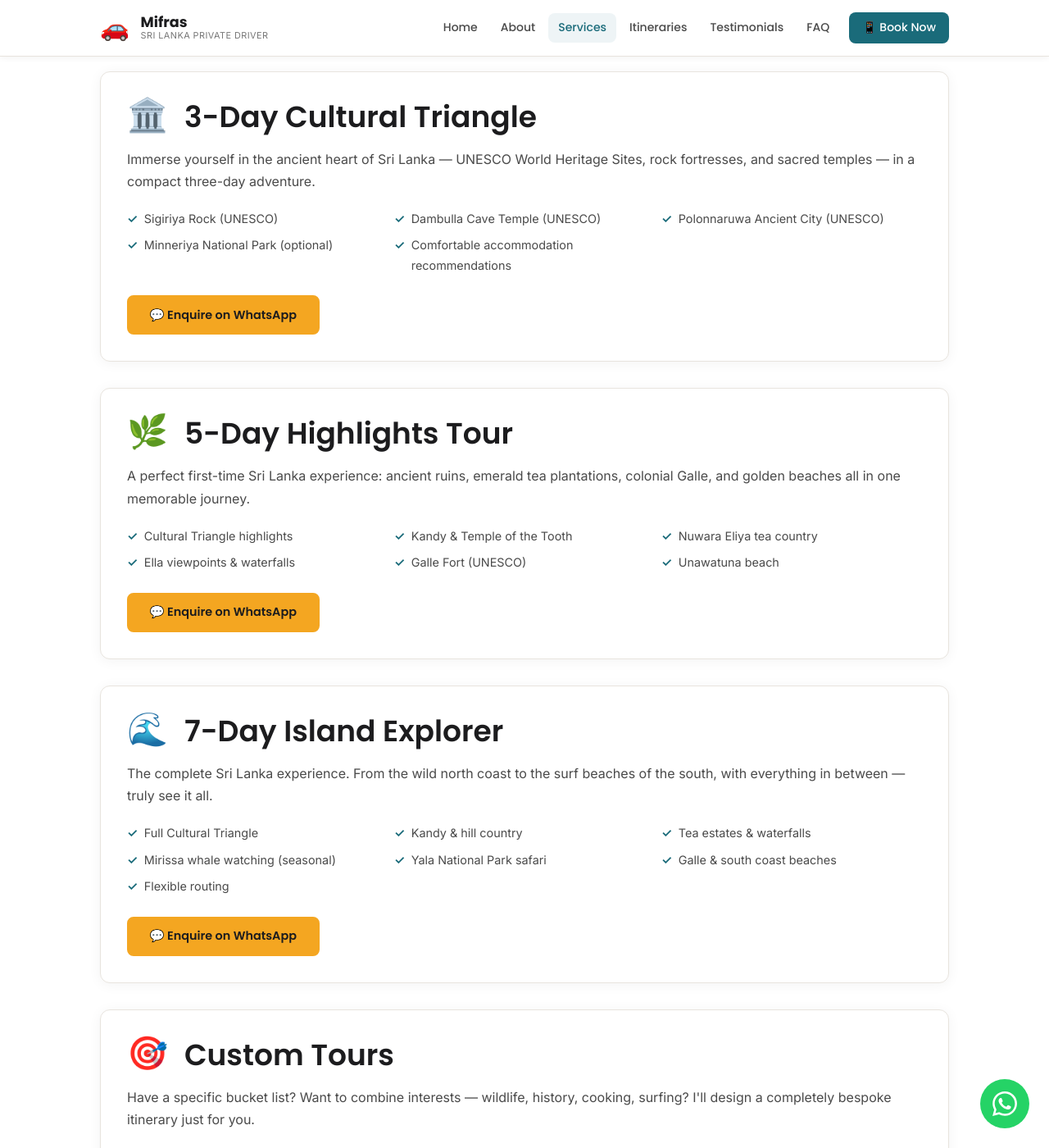
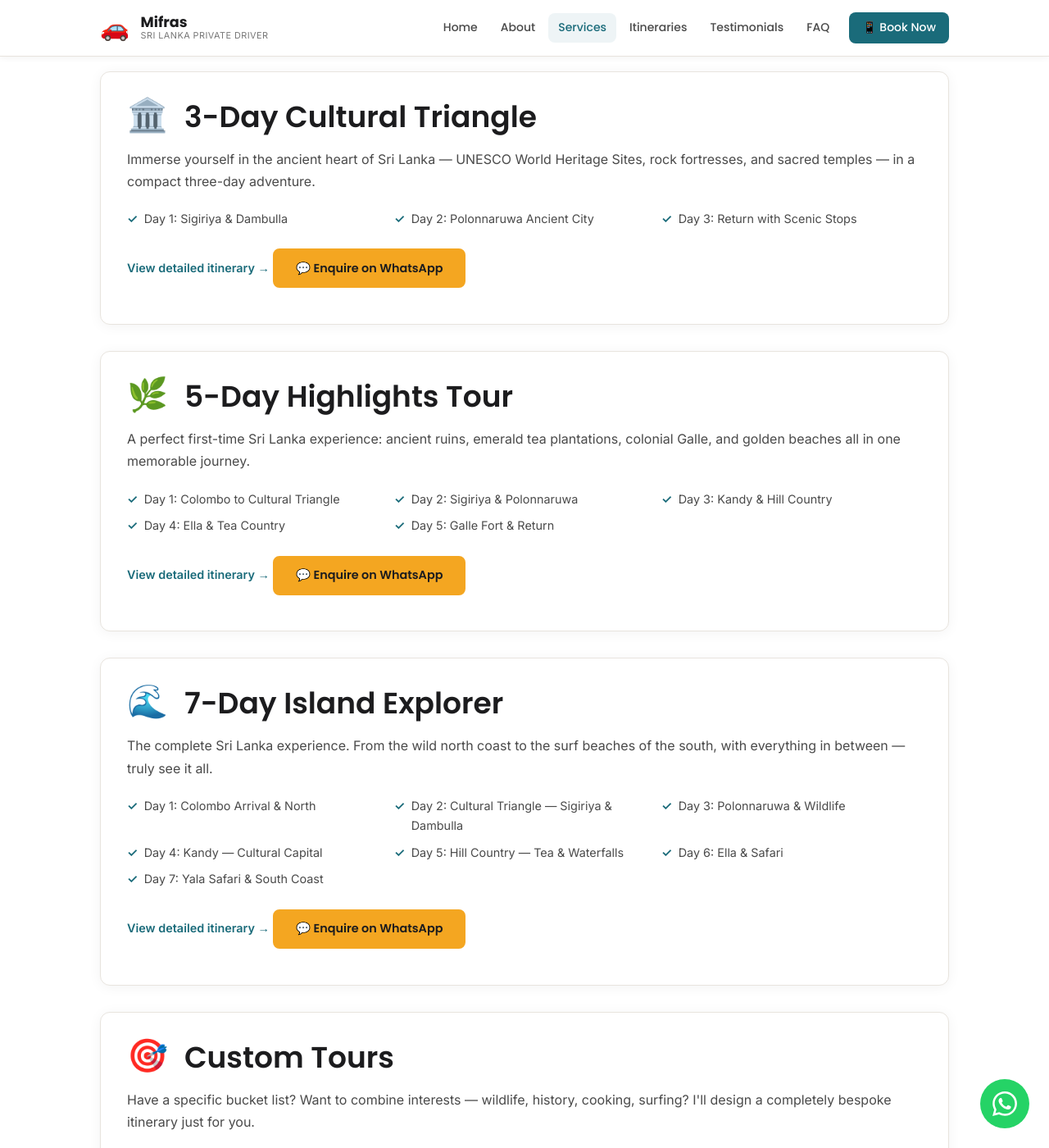
Before and after one commit to shukwong/srilanka, a Jekyll site: the page built from _pages/services.md, in a window 1280 px wide and 1400 px high, scrolled down 1011 px. Shown: the whole window at 82% size. Built offline with Jekyll 4.4.1, drawn with Linux system fonts in a browser that asks for light colours.

Commit message:
Link multi-day services to itineraries to eliminate data duplication
The 3-day, 5-day, and 7-day tour services duplicated destination
highlights already maintained in itineraries.yml. Services now
reference their itinerary via itinerary_id and the template
auto-generates a day overview from the linked itinerary data.

https://claude.ai/code/session_01L863LwDTLdYeHnymHUpZcB

```diff
--- a/_data/services.yml
+++ b/_data/services.yml
@@ -28,44 +28,26 @@
 - id: 3-day-tour
   icon: 🏛️
   title: 3-Day Cultural Triangle
+  itinerary_id: 3-day-cultural
   description: >
     Immerse yourself in the ancient heart of Sri Lanka — UNESCO World Heritage Sites,
     rock fortresses, and sacred temples — in a compact three-day adventure.
-  highlights:
-    - Sigiriya Rock (UNESCO)
-    - Dambulla Cave Temple (UNESCO)
-    - Polonnaruwa Ancient City (UNESCO)
-    - Minneriya National Park (optional)
-    - Comfortable accommodation recommendations
 
 - id: 5-day-tour
   icon: 🌿
   title: 5-Day Highlights Tour
+  itinerary_id: 5-day-highlights
   description: >
     A perfect first-time Sri Lanka experience: ancient ruins, emerald tea plantations,
     colonial Galle, and golden beaches all in one memorable journey.
-  highlights:
-    - Cultural Triangle highlights
-    - Kandy & Temple of the Tooth
-    - Nuwara Eliya tea country
-    - Ella viewpoints & waterfalls
-    - Galle Fort (UNESCO)
-    - Unawatuna beach
 
 - id: 7-day-tour
   icon: 🌊
   title: 7-Day Island Explorer
+  itinerary_id: 7-day-explorer
   description: >
     The complete Sri Lanka experience. From the wild north coast to the surf
     beaches of the south, with everything in between — truly see it all.
-  highlights:
-    - Full Cultural Triangle
-    - Kandy & hill country
-    - Tea estates & waterfalls
-    - Mirissa whale watching (seasonal)
-    - Yala National Park safari
-    - Galle & south coast beaches
-    - Flexible routing
 
 - id: custom-tours
   icon: 🎯
--- a/_pages/services.md
+++ b/_pages/services.md
@@ -28,7 +28,19 @@ permalink: /services/
         </div>
       </div>
       <p class="service-detail__description">{{ service.description }}</p>
-      {% if service.highlights %}
+      {% if service.itinerary_id %}
+        {% assign itin = site.data.itineraries | where: "id", service.itinerary_id | first %}
+        {% if itin %}
+        <ul class="service-highlights">
+          {% for day in itin.days %}
+          <li>Day {{ day.day }}: {{ day.title }}</li>
+          {% endfor %}
+        </ul>
+        <a href="{{ '/itinerary/' | relative_url }}#{{ itin.id }}" class="service-itinerary-link">
+          View detailed itinerary →
+        </a>
+        {% endif %}
+      {% elsif service.highlights %}
       <ul class="service-highlights">
         {% for item in service.highlights %}
         <li>{{ item }}</li>
@@ -117,6 +129,19 @@ permalink: /services/
   flex-shrink: 0;
 }
 
+.service-itinerary-link {
+  display: inline-block;
+  margin-bottom: 1.5rem;
+  font-size: 0.9rem;
+  font-weight: 600;
+  color: #1a6b7a;
+  text-decoration: none;
+}
+
+.service-itinerary-link:hover {
+  text-decoration: underline;
+}
+
 .grid-2 {
   display: grid;
   gap: 2rem;
```
